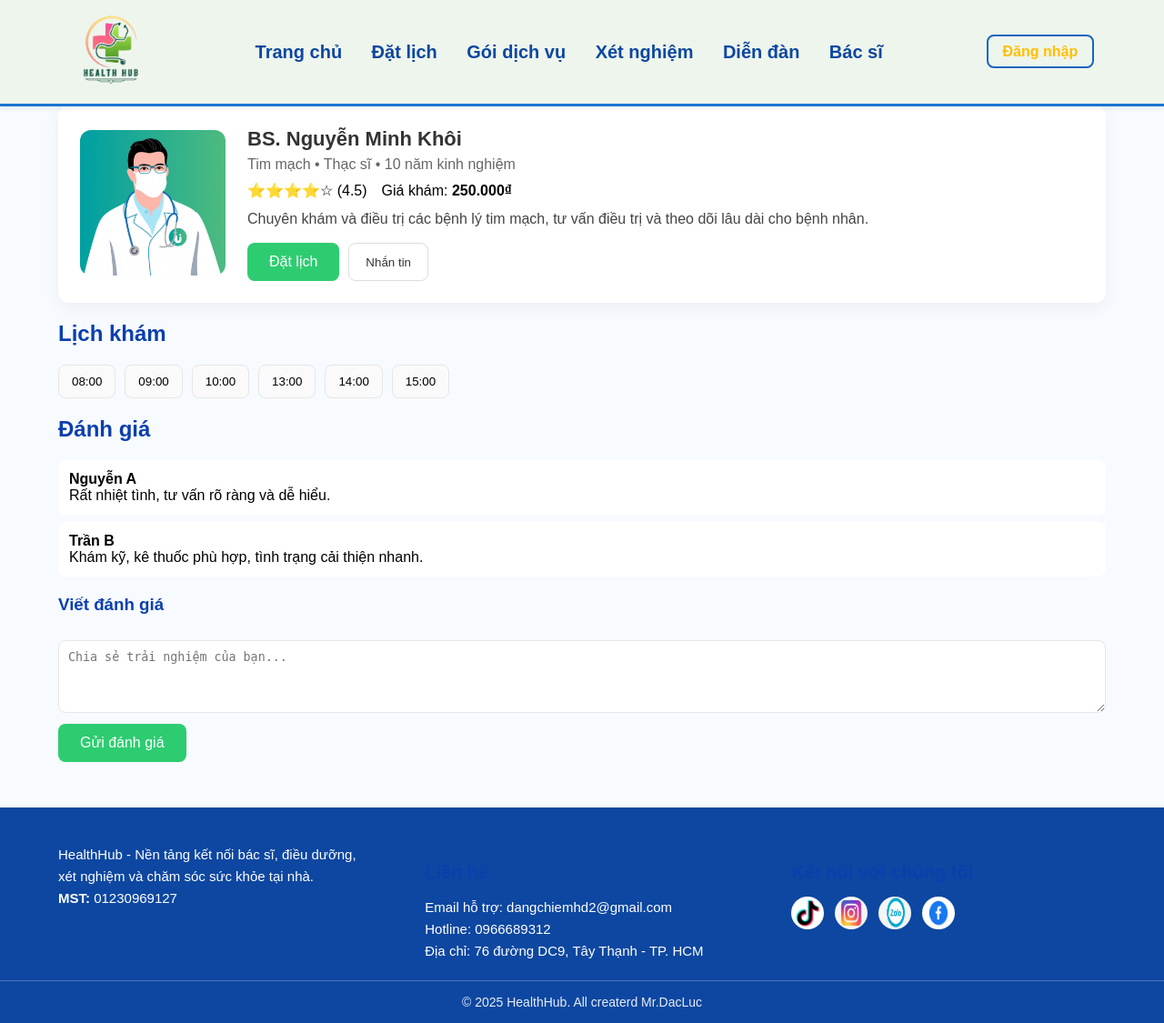
After one commit to ledacluc/HeathHub, a PHP site: page /pages/doctor_profile.html in a window 1280 px wide. The commit adds this page. Shown: the whole page at 91% size. Run offline with PHP 8.4, Linux system fonts and the light colour scheme.

Commit message:
create more pages

```diff
--- /dev/null
+++ b/client/assets/css/doctor_profile.css
@@ -0,0 +1,120 @@
+:root {
+    --accent: var(--green-main);
+}
+
+.doctor-profile .profile-card {
+    display: flex;
+    gap: 24px;
+    align-items: center;
+    padding: 24px;
+    background: white;
+    border-radius: 12px;
+    margin-bottom: 20px;
+    box-shadow: 0 6px 20px rgba(0, 0, 0, 0.05);
+}
+
+h2,
+h3 {
+    color: #0b3fad;
+    margin-top: 20px;
+    margin-bottom: 20px;
+}
+
+.doctor-profile {
+    padding-top: 6px;
+}
+
+.doctor-profile .avatar img {
+    width: 160px;
+    border-radius: 12px
+}
+
+.doctor-profile .info .name {
+    font-size: 22px;
+    color: var(--text-dark);
+    margin-bottom: 6px
+}
+
+.doctor-profile .info .special {
+    color: #666;
+    margin-bottom: 10px
+}
+
+.doctor-profile .meta {
+    display: flex;
+    gap: 16px;
+    align-items: center;
+    margin: 10px 0
+}
+
+.doctor-profile .desc {
+    color: #444;
+    line-height: 1.5
+}
+
+.doctor-profile .actions {
+    margin-top: 14px;
+    display: flex;
+    gap: 10px
+}
+
+.btn-secondary {
+    padding: 10px 18px;
+    border-radius: 8px;
+    border: 1px solid #ddd;
+    background: #fff;
+    color: var(--text-dark);
+    cursor: pointer
+}
+
+.schedule-card .schedule-grid {
+    display: flex;
+    flex-wrap: wrap;
+    gap: 10px
+}
+
+.slot {
+    padding: 10px 14px;
+    border-radius: 8px;
+    border: 1px solid #e6e6e6;
+    background: #fafafa;
+    cursor: pointer
+}
+
+.slot.selected {
+    background: var(--accent);
+    color: #fff;
+    border-color: var(--green-dark)
+}
+
+.reviews-list {
+    margin-top: 12px
+}
+
+.review-item {
+    background: #fff;
+    padding: 12px;
+    border-radius: 8px;
+    margin-bottom: 8px
+}
+
+.write-review textarea {
+    width: 100%;
+    min-height: 80px;
+    padding: 10px;
+    border-radius: 8px;
+    border: 1px solid #e6e6e6;
+    margin: 8px 0
+}
+
+
+/* Add spacing around cards inside the doctor profile page */
+
+.doctor-profile .schedule-card,
+.doctor-profile .reviews-card {
+    margin-top: var(--space-md);
+}
+
+.doctor-profile .info {
+    min-width: 320px;
+}
--- a/client/assets/css/home.css
+++ b/client/assets/css/home.css
@@ -114,5 +114,6 @@
     padding: 20px;
     border-radius: 12px;
     text-align: center;
-    border-left: 5px solid var(--green-main);
+    border: 5px solid var(--green-main);
+    box-shadow: 5px 5px 5px 5px rgba(155, 205, 174, 0.07);
 }
--- /dev/null
+++ b/client/assets/js/doctor_profile.js
@@ -0,0 +1,35 @@
+document.addEventListener('DOMContentLoaded', () => {
+    // Slot selection
+    document.querySelectorAll('.slot').forEach(btn => {
+        btn.addEventListener('click', () => {
+            document.querySelectorAll('.slot').forEach(s => s.classList.remove('selected'));
+            btn.classList.add('selected');
+        });
+    });
+
+    // Book button: store selected doctor and slot, then open booking page
+    const btnBook = document.getElementById('btnBook');
+    if (btnBook) {
+        btnBook.addEventListener('click', () => {
+            const name = document.querySelector('.name').textContent;
+            const slot = document.querySelector('.slot.selected') ? document.querySelector('.slot.selected').textContent : '';
+            localStorage.setItem('preselectDoctor', name);
+            localStorage.setItem('preselectSlot', slot);
+            window.location.href = '../pages/booking.html';
+        });
+    }
+
+    // Submit review (client-side only)
+    const submitReview = document.getElementById('submitReview');
+    if (submitReview) {
+        submitReview.addEventListener('click', () => {
+            const text = document.getElementById('reviewText').value.trim();
+            if (!text) return alert('Vui lòng nhập đánh giá');
+            const div = document.createElement('div');
+            div.className = 'review-item';
+            div.innerHTML = `<strong>Bạn</strong><p>${text}</p>`;
+            document.querySelector('.reviews-list').prepend(div);
+            document.getElementById('reviewText').value = '';
+        });
+    }
+});
--- a/client/components/footer.html
+++ b/client/components/footer.html
@@ -1,7 +1,7 @@
 <footer class="footer">
     <div class="footer-container">
         <div class="footer-col">
-            <img src="../assets/images/logo-removebg-preview.png" class="footer-logo">
+            <!-- <img src="../assets/images/logo-removebg-preview.png" class="footer-logo"> -->
             <p>HealthHub - Nền tảng kết nối bác sĩ, điều dưỡng, xét nghiệm và chăm sóc sức khỏe tại nhà.</p>
             <p><strong>MST:</strong> 01230969127</p>
         </div>
--- a/client/components/header.html
+++ b/client/components/header.html
@@ -13,6 +13,5 @@
     </nav>
     <div>
         <a href="../pages/login.html" class="btn-ls">Đăng nhập</a>
-        <a href="../pages/signup.html" class="btn-ls">Đăng kí</a>
     </div>
 </header>
--- /dev/null
+++ b/client/pages/doctor_profile.html
@@ -0,0 +1,79 @@
+<!DOCTYPE html>
+<html lang="en">
+
+<head>
+    <meta charset="UTF-8">
+    <meta name="viewport" content="width=device-width, initial-scale=1.0">
+    <title>Thông tin bác sĩ - HealthHub</title>
+
+    <link rel="stylesheet" href="../assets/css/style.css">
+    <link rel="stylesheet" href="../assets/css/header.css">
+    <link rel="stylesheet" href="../assets/css/footer.css">
+    <link rel="stylesheet" href="../assets/css/doctor_profile.css">
+
+</head>
+
+<body>
+    <div id="header"></div>
+
+    <section class="container doctor-profile">
+        <div class="profile-card">
+            <div class="avatar">
+                <img src="../assets/images/doctor1.png" alt="avatar">
+            </div>
+            <div class="info">
+                <h1 class="name">BS. Nguyễn Minh Khôi</h1>
+                <p class="special">Tim mạch • Thạc sĩ • 10 năm kinh nghiệm</p>
+                <div class="meta">
+                    <div class="rating">⭐⭐⭐⭐☆ <span>(4.5)</span></div>
+                    <div class="price">Giá khám: <strong>250.000₫</strong></div>
+                </div>
+                <p class="desc">Chuyên khám và điều trị các bệnh lý tim mạch, tư vấn điều trị và theo dõi lâu dài cho bệnh nhân.</p>
+                <div class="actions">
+                    <button id="btnBook" class="btn-primary">Đặt lịch</button>
+                    <button id="btnMessage" class="btn-secondary">Nhắn tin</button>
+                </div>
+            </div>
+        </div>
+
+        <div class="card schedule-card">
+            <h2>Lịch khám</h2>
+            <div class="schedule-grid">
+                <button class="slot">08:00</button>
+                <button class="slot">09:00</button>
+                <button class="slot">10:00</button>
+                <button class="slot">13:00</button>
+                <button class="slot">14:00</button>
+                <button class="slot">15:00</button>
+            </div>
+        </div>
+
+        <div class="card reviews-card">
+            <h2>Đánh giá</h2>
+            <div class="reviews-list">
+                <div class="review-item">
+                    <strong>Nguyễn A</strong>
+                    <p>Rất nhiệt tình, tư vấn rõ ràng và dễ hiểu.</p>
+                </div>
+                <div class="review-item">
+                    <strong>Trần B</strong>
+                    <p>Khám kỹ, kê thuốc phù hợp, tình trạng cải thiện nhanh.</p>
+                </div>
+            </div>
+
+            <div class="write-review">
+                <h3>Viết đánh giá</h3>
+                <textarea id="reviewText" placeholder="Chia sẻ trải nghiệm của bạn..."></textarea>
+                <button id="submitReview" class="btn-primary">Gửi đánh giá</button>
+            </div>
+        </div>
+
+    </section>
+
+    <div id="footer"></div>
+
+    <script src="../assets/js/main.js"></script>
+    <script src="../assets/js/doctor_profile.js"></script>
+</body>
+
+</html>
```
Also changed, not shown: client/assets/css/booking.css (+19 -19 lines), client/assets/css/forum.css (added, +41 -0 lines), client/assets/css/lab.css (added, +52 -0 lines), client/assets/css/package.css (added, +46 -0 lines), client/assets/js/booking.js (+34 -11 lines), client/assets/js/forum.js (added, +16 -0 lines), client/assets/js/lab.js (added, +27 -0 lines), client/assets/js/package.js (added, +10 -0 lines), client/pages/forum.html (added, +45 -0 lines), client/pages/lab.html (added, +79 -0 lines), client/pages/package.html (added, +73 -0 lines).
